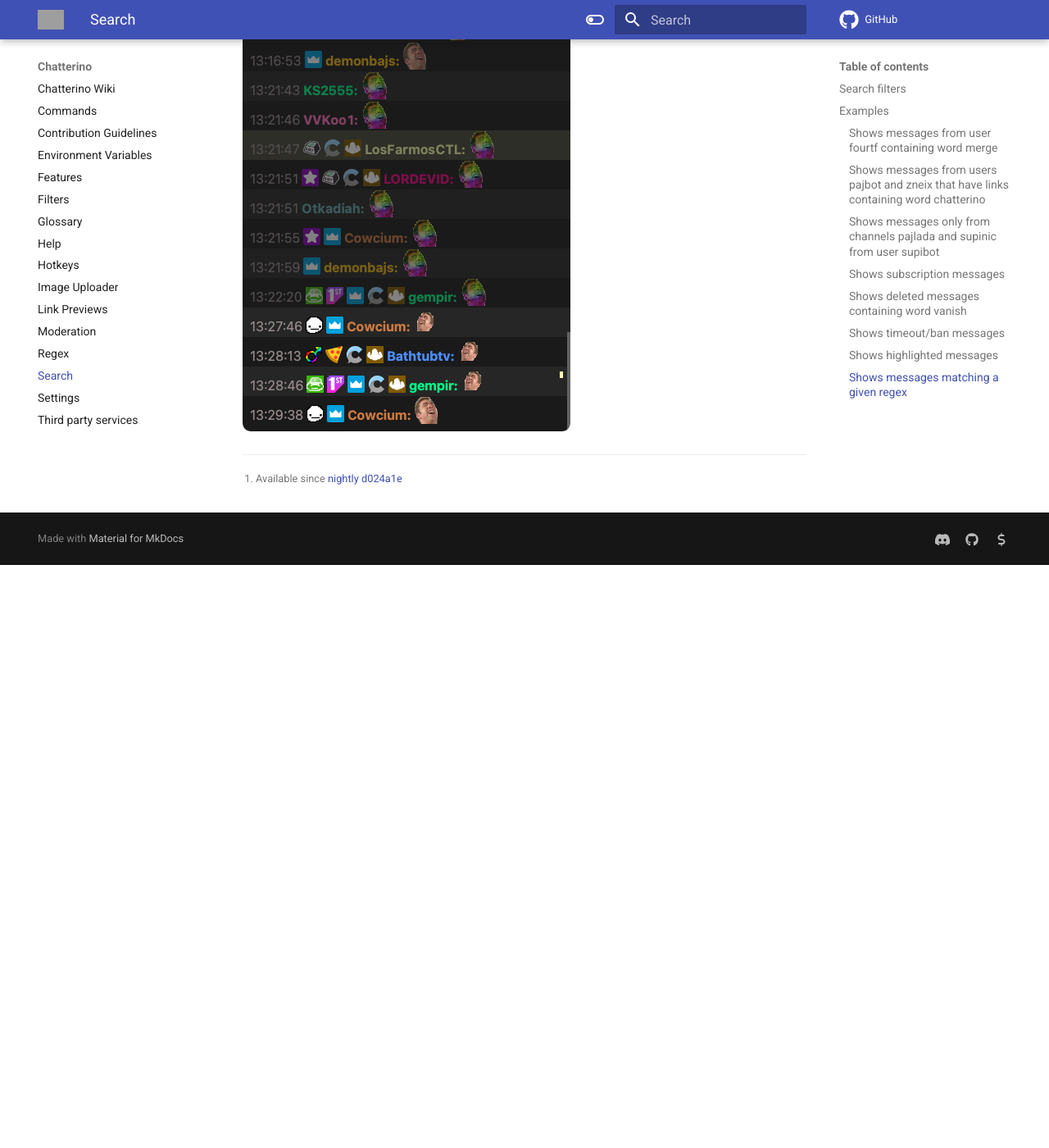
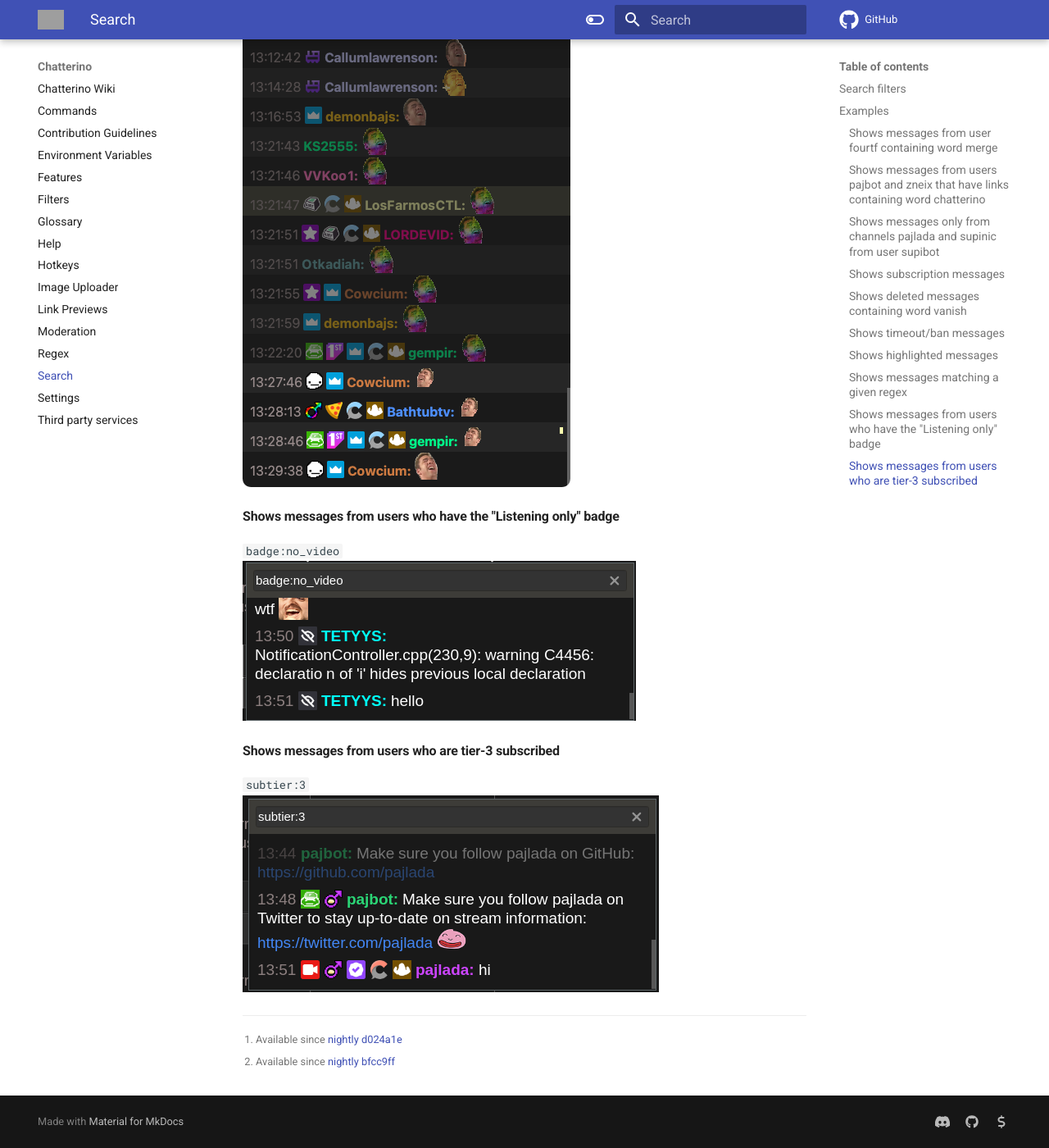
Before and after one commit to Chatterino/wiki, an MkDocs documentation site: the page built from docs/Search.md, in a window 1280 px wide and 1400 px high, scrolled down 3282 px. Shown: the whole window at 82% size. Built offline with MkDocs 1.6.1 and Material for MkDocs 9.7.7, drawn with Linux system fonts in a browser that asks for light colours; comment, search, counter and statistics services are not loaded; before the commit the page ends 3971 px from its top, so only the background shows below that; some of the changed text lies outside the part shown; grey boxes are pictures that could not be loaded.

Commit message:
Add documentation for `badges:` and `subtier:` search options (#239)

```diff
--- a/docs/Search.md
+++ b/docs/Search.md
@@ -21,6 +21,8 @@
     - `first-msg` - filters a user's first message in the channel
     - `elevated-msg` - filters a user's elevated message in the channel (Paid Twitch Feature)[^1]
 - `regex:<regex>` - shows messages matching a given regex
+- `badge:<value>` - shows messages from users that have a given badge[^2]
+- `subtier:<value>` - shows messages from users that are subscribed at a given tier[^2]
 
 ## Examples
 
@@ -56,6 +58,15 @@
 `regex:^gachi\w*$`
 ![`regex:^gachi\w*$`](images/search/example8.png)
 
+#### Shows messages from users who have the "Listening only" badge
+`badge:no_video`
+![`badge:no_video`](images/search/example-badge-no_video.png)
+
+#### Shows messages from users who are tier-3 subscribed
+`subtier:3`
+![`subtier:3`](images/search/example-subtier-3.png)
+
 [^1]: Available since [nightly][nightly] [d024a1e](https://github.com/Chatterino/chatterino2/commit/d024a1ef7e1b7ed866a5662d562233453cf220b6)
+[^2]: Available since [nightly][nightly] [bfcc9ff](https://github.com/Chatterino/chatterino2/commit/bfcc9ff7a4f042f02b1780b9f506831c0ac2b284)
 
 [nightly]: ../Help/#what-is-nightly-and-how-to-use-install-it
```
Also changed, not shown: docs/images/search/example-badge-no_video.png (added), docs/images/search/example-subtier-3.png (added).
